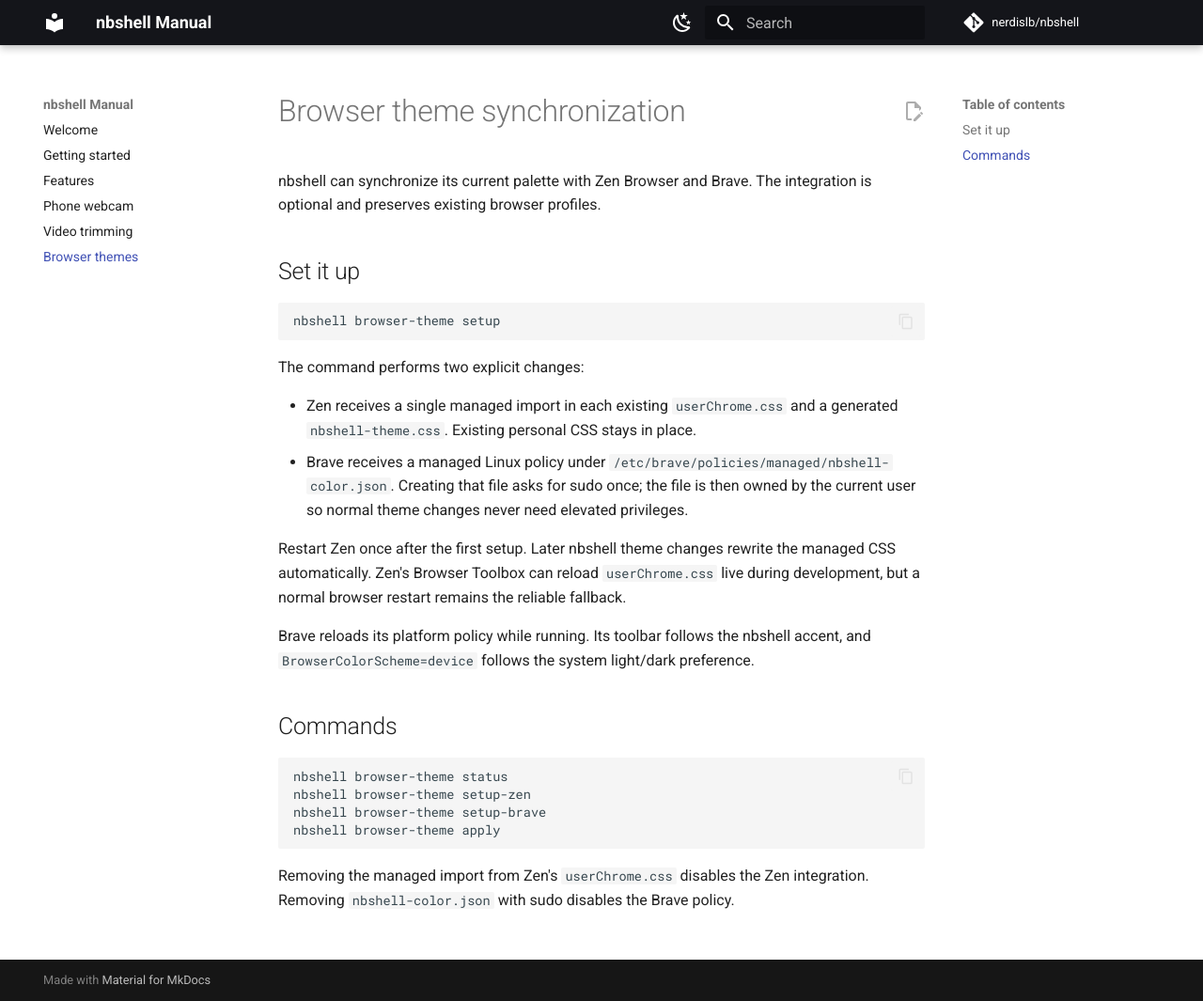
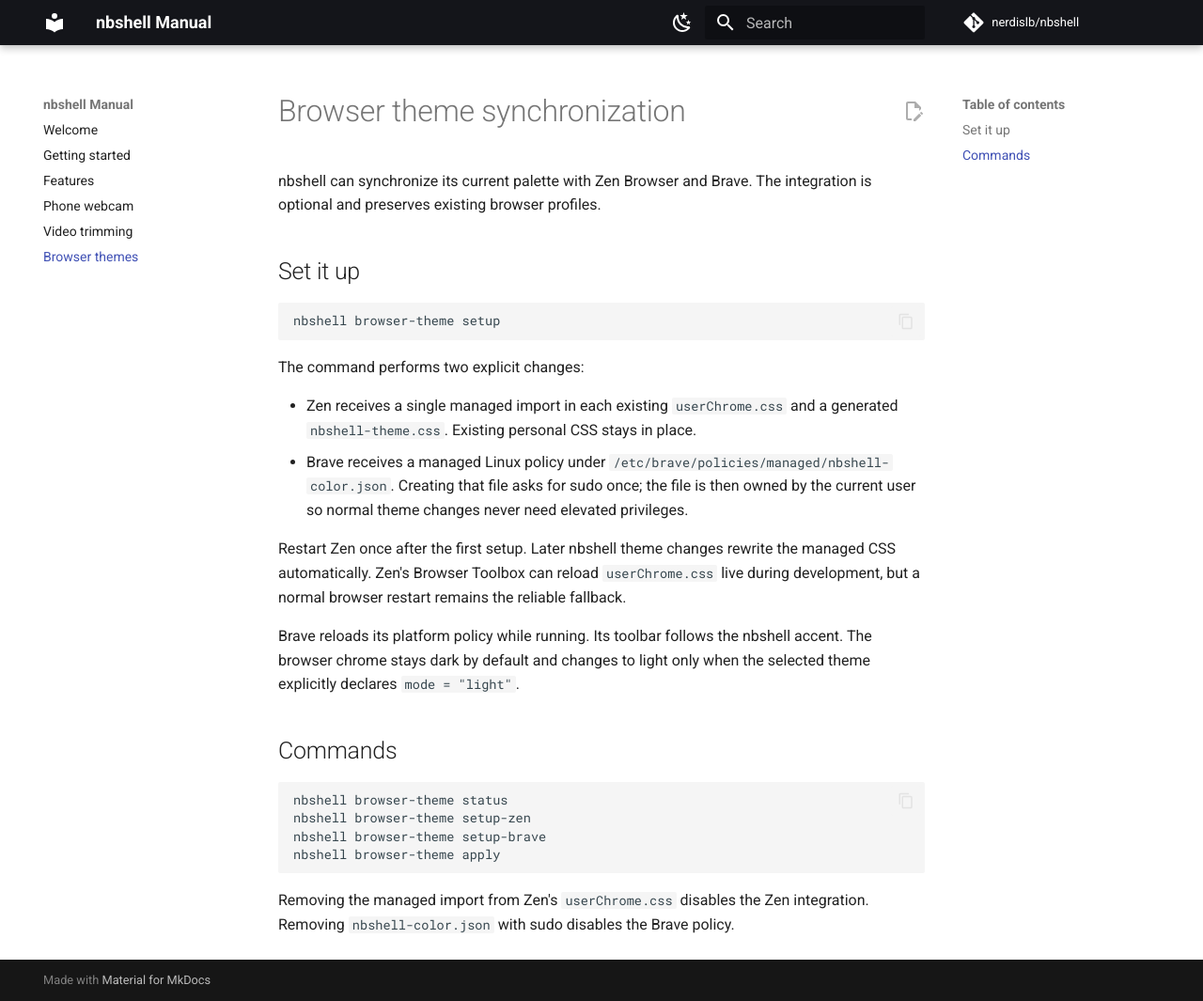
Before and after one commit to nerdislb/nbshell, an MkDocs documentation site: the page built from docs/browser-themes.md, in a window 1280 px wide and 1065 px high. Shown: the whole window at 94% size. Built offline with MkDocs 1.6.1 and Material for MkDocs 9.7.7, drawn with Linux system fonts in a browser that asks for light colours; comment, search, counter and statistics services are not loaded.

Commit message:
fix: follow theme mode in Brave

```diff
--- a/docs/browser-themes.md
+++ b/docs/browser-themes.md
@@ -24,8 +24,8 @@
 fallback.
 
 Brave reloads its platform policy while running. Its toolbar follows the
-nbshell accent, and `BrowserColorScheme=device` follows the system light/dark
-preference.
+nbshell accent. The browser chrome stays dark by default and changes to light
+only when the selected theme explicitly declares `mode = "light"`.
 
 ## Commands
 
```
Also changed, not shown: 3 other files.
